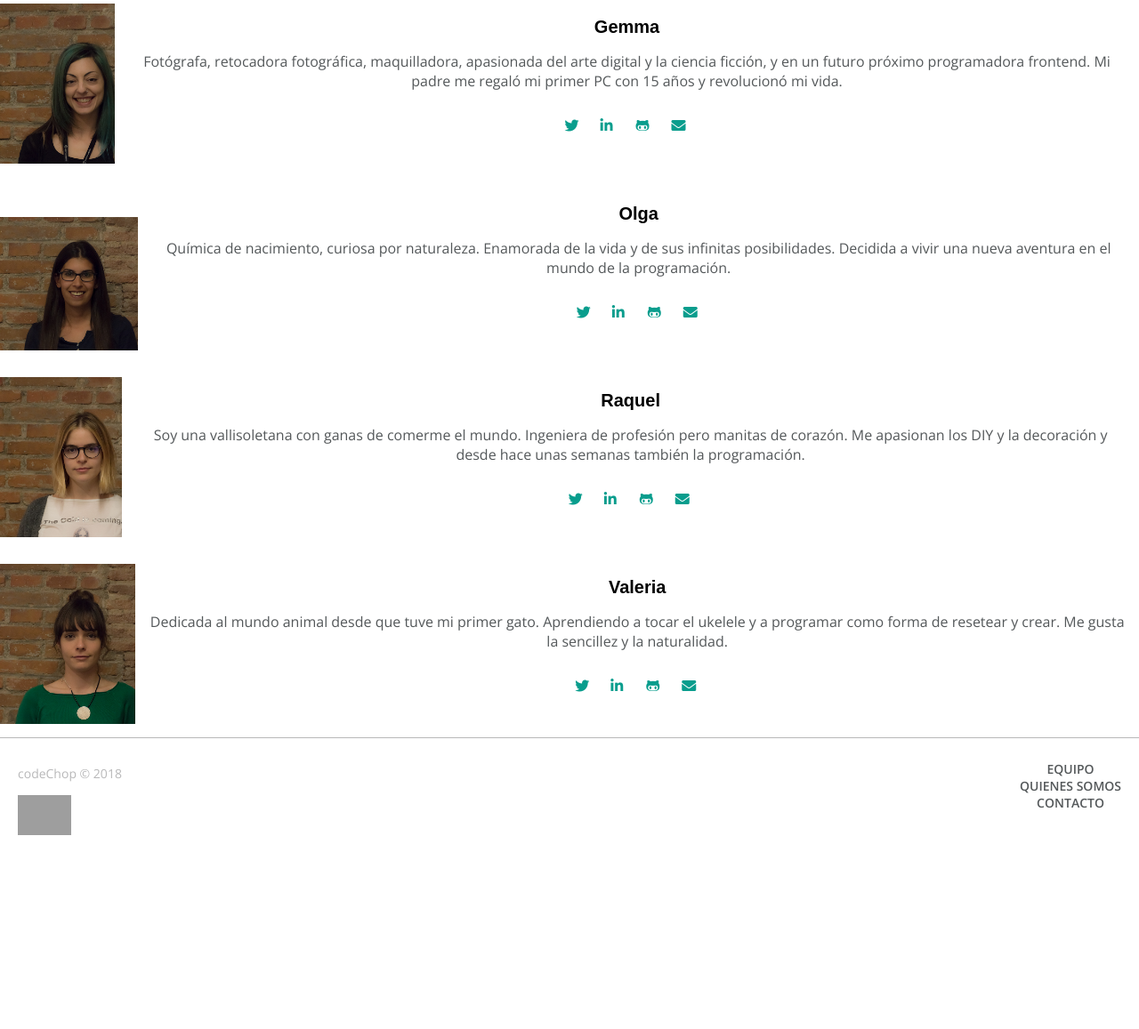
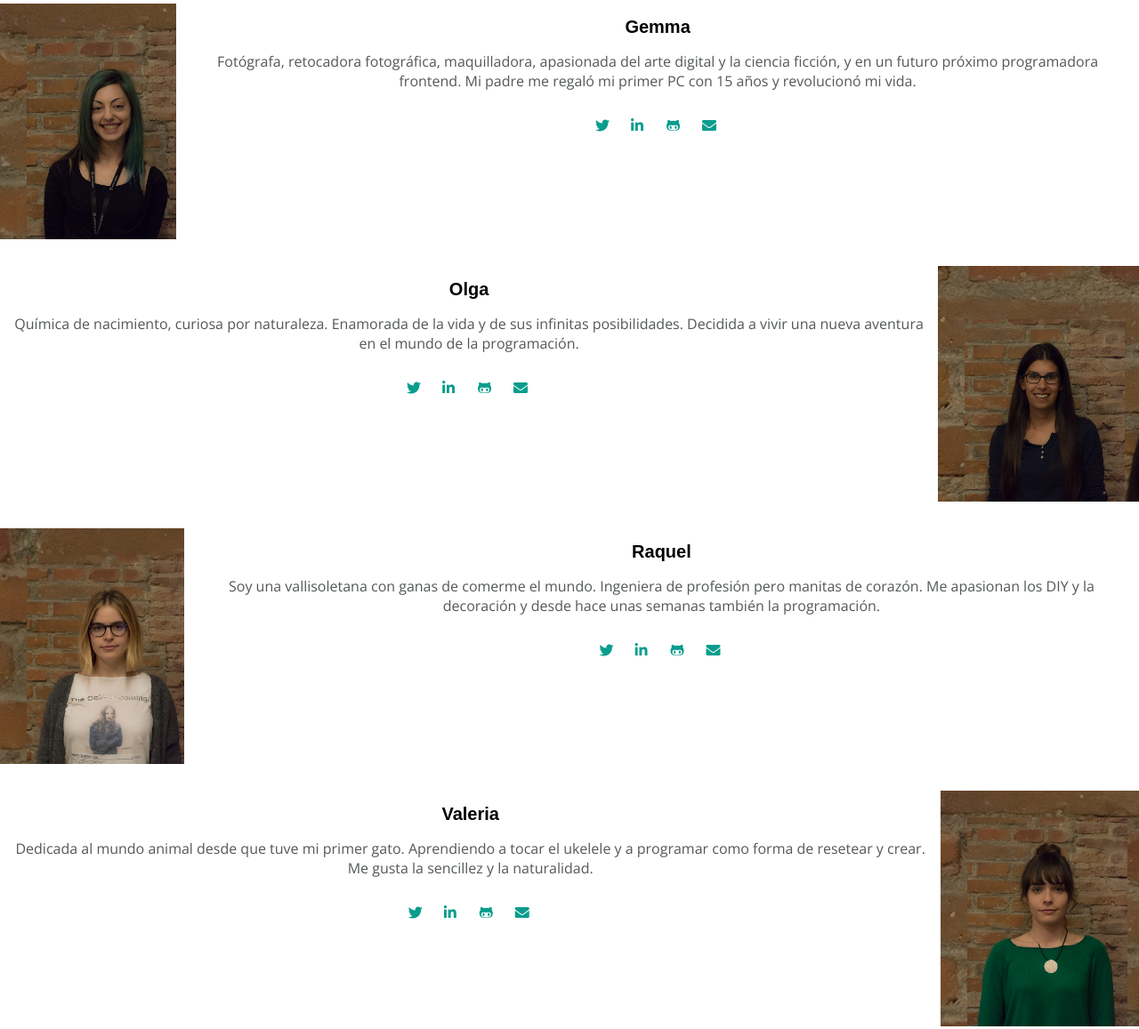
Before and after one commit to Adalab/d-s1-code-chop, a plain HTML site: page index.html in a window 1280 px wide. Shown: the part 1120-2277 px from the top of the page at 89% size. Before the commit the page ends 2063 px from the top, so only its background shows below. Drawn offline with nearby package versions, Linux system fonts and the light colour scheme; grey boxes are pictures that could not be loaded.

Commit message:
quienes somos derecha izquierda

```diff
--- a/index.html
+++ b/index.html
@@ -65,10 +65,10 @@
           <div class="contenido-qs">
               <!---PARTE GEMA-------------------->
             <div class="foto gemma">
-                <div class="recuadro-foto">
+                <div class="recuadro-foto g">
                   <img  class= "foto-individual" src="gemma.jpg" alt="No se puede mostrar imagen.">
                 </div>
-                <div>
+                <div class="flex-item GR">
                 <h3 class="tit-nombre">Gemma</h3>
                 <p class="texto">Fotógrafa, retocadora fotográfica, maquilladora, apasionada del arte digital y la ciencia ficción, y en un futuro próximo programadora frontend. Mi padre me regaló mi primer PC con 15 años y revolucionó mi vida.
                 </p>
@@ -98,10 +98,10 @@
             </div>
             <!-- -PARTE OLGA -->
             <div class=" foto olga">
-              <div class="recuadro-foto">
+              <div class="recuadro-foto o">
                 <img class= "foto-individual olga" src="olga.jpg" alt="No se puede mostrar imagen.">
               </div>
-              <div>
+              <div class="flex-item OV">
               <h3 class="tit-nombre">Olga</h3>
               <p class="texto">Química de nacimiento, curiosa por naturaleza. Enamorada de la vida y de sus infinitas posibilidades. Decidida a vivir una nueva aventura en el mundo de la programación.
               </p>
@@ -131,10 +131,10 @@
             </div>
             <!-- -PARTE RAQUEL- -->
             <div class="foto raquel">
-              <div class="recuadro-foto">
+              <div class="recuadro-foto r">
                 <img class= "foto-individual" src="raquel.jpg" alt="No se puede mostrar imagen.">
               </div>
-              <div>
+              <div class="flex-item GR">
               <h3 class="tit-nombre">Raquel</h3>
               <p class="texto">Soy una vallisoletana con ganas de comerme el mundo. Ingeniera de profesión pero manitas de corazón. Me apasionan los DIY y la decoración y desde hace unas semanas también la programación.
               </p>
@@ -164,10 +164,10 @@
             </div>
             <!-- -PARTE VALERIA- -->
             <div class="foto valeria">
-              <div class="recuadro-foto">
+              <div class="recuadro-foto v">
                 <img class= "foto-individual" src="valeria.jpg" alt="No se puede mostrar imagen.">
               </div>
-              <div>
+              <div class="flex-item OV">
               <h3 class="tit-nombre">Valeria</h3>
               <p class="texto">Dedicada al mundo animal desde que tuve mi primer gato. Aprendiendo a tocar el ukelele y a programar como forma de resetear y crear. Me gusta la sencillez y la naturalidad.
               </p>
--- a/main.css
+++ b/main.css
@@ -265,8 +265,43 @@ body {
 .foto {
  display: flex;
 }
+.gemma,.raquel {
+  flex-direction: row;
+}
+.olga,.valeria {
+  flex-direction: row-reverse;
+}
+.recuadro-foto {
+ width: 205px;
+ height: 205px;
+ padding: 30px;
+}
+.g {
+  background-image: url(gemma.jpg);
+}
+.o {
+  background-image: url(olga.jpg);
+}
+.r {
+  background-image: url(raquel.jpg);
+}
+.v {
+  background-image: url(valeria.jpg);
+}
+.flex-item {
+  display: flex;
+  flex-direction: column;}
 
 
+
+
+
+}
+
+
+
+
+}
 
 
 
```
